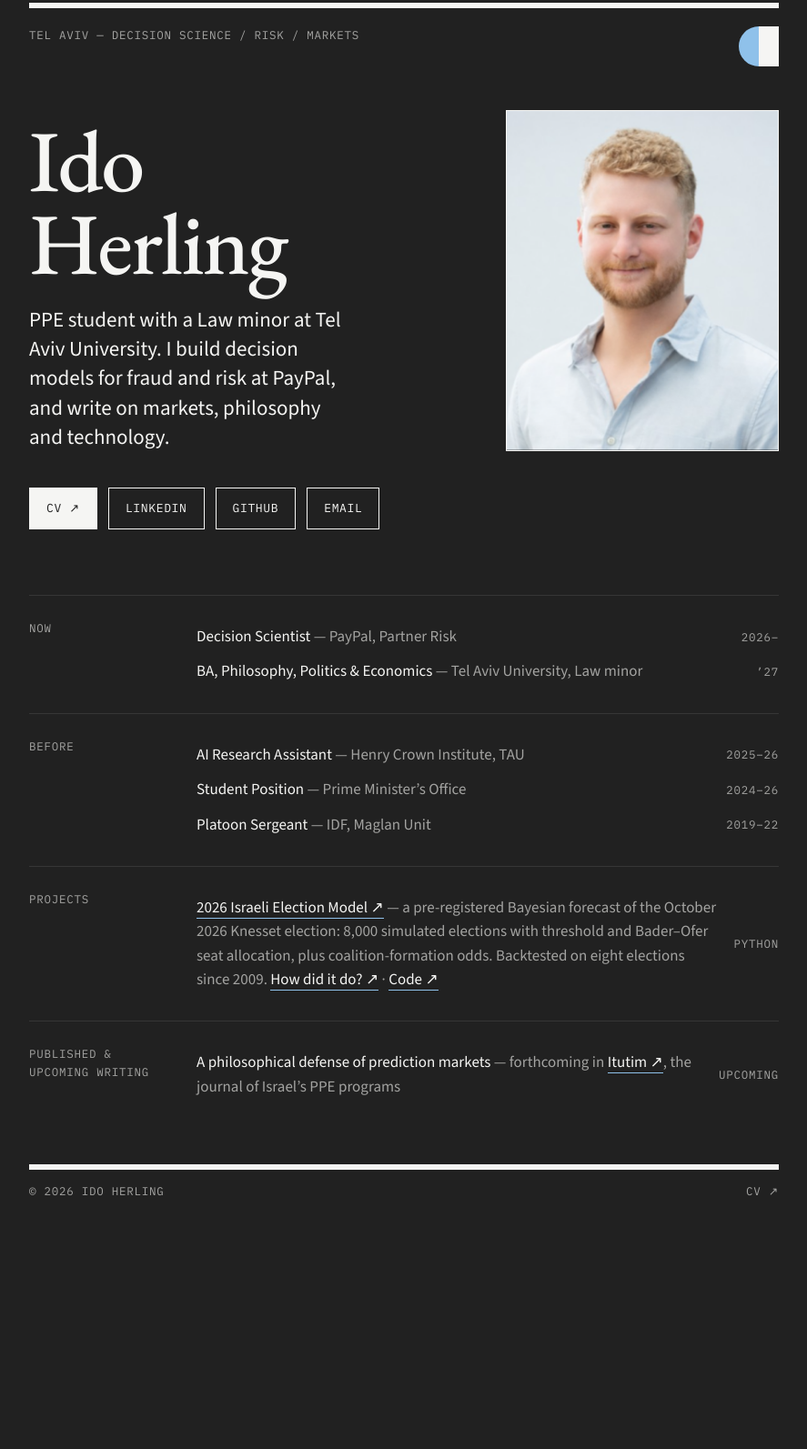
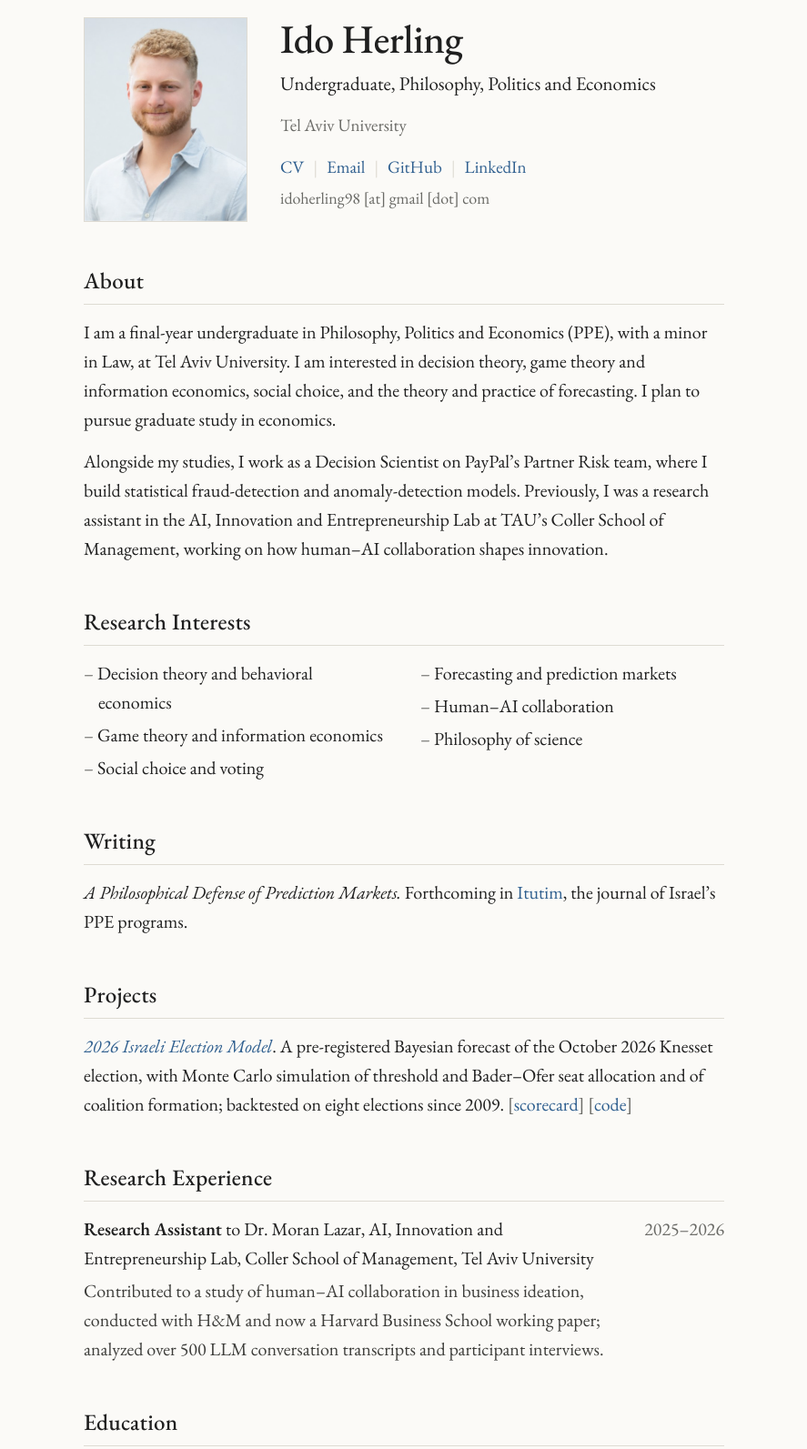
Before and after one commit to idoherling/idoherling.github.io, a plain HTML site: page index.html in a window 1280 px wide. Shown: the part 53-1646 px from the top of the page at 91% size, without its empty margins (196-1083 px from the left). Before the commit the page ends 1444 px from the top, so only its background shows below. Drawn offline with nearby package versions, Linux system fonts and the light colour scheme.

Commit message:
Redesign site as an academic homepage
Co-Authored-By: Claude Opus 5.5 <noreply@anthropic.com>
Claude-Session: https://claude.ai/code/session_01TjkfGN2Qy4Hh1Avoui1eke

```diff
--- a/index.html
+++ b/index.html
@@ -2,136 +2,143 @@
 <html lang="en">
 <head>
 <meta charset="utf-8">
-<meta name="theme-color" content="#212121">
-<meta name="color-scheme" content="dark">
+<meta name="theme-color" content="#fbfaf7">
 <meta name="viewport" content="width=device-width, initial-scale=1">
 <title>Ido Herling</title>
-<meta name="description" content="Ido Herling — PPE & Law at Tel Aviv University. Decision science, risk, markets.">
-<link rel="icon" href="favicon.svg?v=5" type="image/svg+xml">
-<link rel="icon" href="favicon-32.png?v=5" sizes="32x32" type="image/png">
-<link rel="apple-touch-icon" href="apple-touch-icon.png?v=5">
+<meta name="description" content="Ido Herling — undergraduate in Philosophy, Politics and Economics at Tel Aviv University. Decision theory, game theory, social choice and forecasting.">
+<link rel="icon" href="favicon.svg?v=6" type="image/svg+xml">
+<link rel="icon" href="favicon-32.png?v=6" sizes="32x32" type="image/png">
+<link rel="apple-touch-icon" href="apple-touch-icon.png?v=6">
 <link rel="canonical" href="https://idoherling.github.io/">
 <meta property="og:type" content="website">
 <meta property="og:url" content="https://idoherling.github.io/">
 <meta property="og:title" content="Ido Herling">
-<meta property="og:description" content="PPE & Law at Tel Aviv University. Decision scientist at PayPal. Writing on markets, philosophy and technology.">
-<meta property="og:image" content="https://idoherling.github.io/og.jpg?v=5">
+<meta property="og:description" content="Undergraduate in PPE at Tel Aviv University. Decision theory, game theory, social choice and forecasting.">
+<meta property="og:image" content="https://idoherling.github.io/og.jpg?v=6">
 <meta property="og:image:width" content="1200">
 <meta property="og:image:height" content="630">
 <meta name="twitter:card" content="summary_large_image">
 <link rel="preconnect" href="https://fonts.googleapis.com">
 <link rel="preconnect" href="https://fonts.gstatic.com" crossorigin>
-<link href="https://fonts.googleapis.com/css2?family=EB+Garamond:wght@500&family=Source+Sans+3:wght@400;500;600&family=IBM+Plex+Mono:wght@400;500&display=swap" rel="stylesheet">
+<link href="https://fonts.googleapis.com/css2?family=EB+Garamond:ital,wght@0,400;0,500;0,600;1,400&display=swap" rel="stylesheet">
 <style>
   :root{
-    --paper:#212121; --ink:#f5f5f3; --mute:#a3a3a1; --rule:#363636; --accent:#8fc1ea;
-    --display:'EB Garamond',Georgia,serif; --sans:'Source Sans 3',system-ui,sans-serif; --mono:'IBM Plex Mono',ui-monospace,monospace;
+    --paper:#fbfaf7; --ink:#1f1f1f; --mute:#6a6a66; --rule:#dedbd3; --link:#2f5f8f;
+    --serif:'EB Garamond',Georgia,'Times New Roman',serif;
   }
   *{box-sizing:border-box;margin:0;padding:0}
   html{background:var(--paper);color:var(--ink)}
-  body{font-family:var(--sans);font-size:17px;line-height:1.55;-webkit-font-smoothing:antialiased;
-       max-width:880px;margin:0 auto;padding:56px 28px 72px}
-  a{color:inherit;text-decoration:none}
-  .mono{font-family:var(--mono);font-size:12.5px;letter-spacing:.06em;text-transform:uppercase;color:var(--mute)}
+  body{font-family:var(--serif);font-size:20px;line-height:1.6;-webkit-font-smoothing:antialiased;
+       max-width:760px;margin:0 auto;padding:72px 28px 80px}
+  a{color:var(--link);text-decoration:none;border-bottom:1px solid transparent}
+  a:hover{border-bottom-color:var(--link)}
 
-  header{display:grid;grid-template-columns:1fr auto;align-items:start;gap:24px;
-         border-top:6px solid var(--ink);padding-top:20px}
-  .mark{width:44px;height:44px;position:relative}
-  .mark::before{content:"";position:absolute;inset:0;border-radius:50%;background:var(--accent)}
-  .mark::after{content:"";position:absolute;left:50%;top:0;width:50%;height:100%;background:var(--ink)}
+  header{display:grid;grid-template-columns:180px 1fr;gap:36px;align-items:start;margin-bottom:44px}
+  .photo{width:180px;height:225px;object-fit:cover;object-position:center top;border:1px solid var(--rule)}
+  h1{font-weight:500;font-size:44px;line-height:1.1;letter-spacing:-.01em;margin-bottom:8px}
+  .role{font-size:21px;color:var(--ink)}
+  .affil{font-size:19px;color:var(--mute);margin-bottom:16px}
+  .links{font-size:19px}
+  .links a{margin-right:4px}
+  .links .sep{color:var(--rule);margin:0 6px}
+  .email{font-size:18px;color:var(--mute);margin-top:4px}
 
-  h1{font-family:var(--display);font-weight:500;font-size:clamp(48px,9vw,96px);line-height:.95;letter-spacing:-.02em;margin:64px 0 22px}
-  .lede{font-size:clamp(19px,2.4vw,23px);line-height:1.4;max-width:30ch}
+  h2{font-weight:500;font-size:25px;letter-spacing:.01em;margin:44px 0 14px;padding-bottom:6px;border-bottom:1px solid var(--rule)}
+  p + p{margin-top:14px}
+  ul{list-style:none}
+  .list li{margin:0 0 14px}
+  .list li:last-child{margin-bottom:0}
+  .meta{color:var(--mute)}
+  .note{color:var(--mute);font-size:18px}
+  .interests{columns:2;column-gap:36px}
+  .interests li{break-inside:avoid;padding-left:16px;text-indent:-16px;margin-bottom:4px}
+  .interests li::before{content:"–  ";color:var(--mute)}
+  .cv-row{display:grid;grid-template-columns:1fr auto;gap:20px}
+  .cv-row .when{color:var(--mute);white-space:nowrap}
+  .sub{margin-top:4px;color:#3d3d3a}
+  i{font-style:italic}
 
-  .hero{display:grid;grid-template-columns:1fr 300px;gap:40px;align-items:end;margin-top:48px}
-  .hero h1{margin-top:0}
-  .photo{width:300px;aspect-ratio:4/5;height:auto;object-fit:cover;object-position:center top;
-         border:1.5px solid var(--ink)}
-  .actions{display:flex;flex-wrap:wrap;gap:12px;margin:40px 0 72px}
-  .btn{font-family:var(--mono);font-size:13px;letter-spacing:.05em;text-transform:uppercase;
-       border:1.5px solid var(--ink);padding:12px 18px;display:inline-flex;gap:10px;align-items:center;
-       transition:background .15s,color .15s}
-  .btn:hover{background:var(--ink);color:var(--paper)}
-  .btn.primary{background:var(--ink);color:var(--paper)}
-  .btn.primary:hover{background:var(--accent);border-color:var(--accent)}
+  footer{margin-top:56px;padding-top:14px;border-top:1px solid var(--rule);font-size:16px;color:var(--mute);display:flex;justify-content:space-between}
 
-  section{display:grid;grid-template-columns:160px 1fr;gap:24px;border-top:1px solid var(--rule);padding:26px 0}
-  ul{list-style:none}
-  li{display:grid;grid-template-columns:1fr auto;gap:16px;padding:6px 0}
-  li b{font-weight:500}
-  li span{color:var(--mute)}
-  li .mono{align-self:center}
-
-  .link{color:var(--ink);border-bottom:1.5px solid var(--accent)}
-  .link:hover{color:var(--accent)}
-  footer{display:flex;justify-content:space-between;border-top:6px solid var(--ink);margin-top:40px;padding-top:14px}
-
-  @media (max-width:620px){
-    body{padding:32px 20px 56px}
-    section{grid-template-columns:1fr;gap:10px}
-    li{grid-template-columns:1fr}
-    h1{margin-top:44px}
-    .hero{grid-template-columns:1fr;gap:28px;margin-top:32px}
-    .photo{width:100%;order:-1}
+  @media (max-width:640px){
+    body{padding:40px 20px 56px;font-size:19px}
+    header{grid-template-columns:1fr;gap:20px}
+    .photo{width:140px;height:175px}
+    h1{font-size:38px}
+    .interests{columns:1}
+    .cv-row{grid-template-columns:1fr;gap:0}
   }
 </style>
 </head>
 <body>
 
 <header>
-  <div class="mono">Tel Aviv — Decision Science / Risk / Markets</div>
-  <div class="mark" aria-hidden="true"></div>
+  <img class="photo" src="photo.jpg" alt="Ido Herling" width="400" height="500" onerror="this.remove()">
+  <div>
+    <h1>Ido Herling</h1>
+    <p class="role">Undergraduate, Philosophy, Politics and Economics</p>
+    <p class="affil">Tel Aviv University</p>
+    <p class="links">
+      <a href="cv.pdf" target="_blank" rel="noopener">CV</a><span class="sep">|</span>
+      <a href="mailto:idoherling98@gmail.com">Email</a><span class="sep">|</span>
+      <a href="https://github.com/idoherling" target="_blank" rel="noopener">GitHub</a><span class="sep">|</span>
+      <a href="https://www.linkedin.com/in/ido-herling" target="_blank" rel="noopener">LinkedIn</a>
+    </p>
+    <p class="email">idoherling98 [at] gmail [dot] com</p>
+  </div>
 </header>
 
-<div class="hero">
-  <div>
-    <h1>Ido<br>Herling</h1>
-    <p class="lede">PPE student with a Law minor at Tel Aviv University. I build decision models for fraud and risk at PayPal, and write on markets, philosophy and technology.</p>
-  </div>
-  <img class="photo" src="photo.jpg" alt="Ido Herling" width="400" height="500" onerror="this.remove()">
-</div>
+<h2>About</h2>
+<p>I am a final-year undergraduate in Philosophy, Politics and Economics (PPE), with a minor in Law, at Tel Aviv University. I am interested in decision theory, game theory and information economics, social choice, and the theory and practice of forecasting. I plan to pursue graduate study in economics.</p>
+<p>Alongside my studies, I work as a Decision Scientist on PayPal’s Partner Risk team, where I build statistical fraud-detection and anomaly-detection models. Previously, I was a research assistant in the AI, Innovation and Entrepreneurship Lab at TAU’s Coller School of Management, working on how human–AI collaboration shapes innovation.</p>
 
-<nav class="actions">
-  <a class="btn primary" href="cv.pdf" target="_blank" rel="noopener">CV ↗</a>
-  <a class="btn" href="https://www.linkedin.com/in/ido-herling" target="_blank" rel="noopener">LinkedIn</a>
-  <a class="btn" href="https://github.com/idoherling" target="_blank" rel="noopener">GitHub</a>
-  <a class="btn" href="mailto:idoherling98@gmail.com">Email</a>
-</nav>
+<h2>Research Interests</h2>
+<ul class="interests">
+  <li>Decision theory and behavioral economics</li>
+  <li>Game theory and information economics</li>
+  <li>Social choice and voting</li>
+  <li>Forecasting and prediction markets</li>
+  <li>Human–AI collaboration</li>
+  <li>Philosophy of science</li>
+</ul>
 
-<section>
-  <div class="mono">Now</div>
-  <ul>
-    <li><div><b>Decision Scientist</b> <span>— PayPal, Partner Risk</span></div><div class="mono">2026–</div></li>
-    <li><div><b>BA, Philosophy, Politics &amp; Economics</b> <span>— Tel Aviv University, Law minor</span></div><div class="mono">’27</div></li>
-  </ul>
-</section>
+<h2>Writing</h2>
+<ul class="list">
+  <li><i>A Philosophical Defense of Prediction Markets.</i> Forthcoming in <a href="https://www.itutim.com/" target="_blank" rel="noopener">Itutim</a>, the journal of Israel’s PPE programs.</li>
+</ul>
 
-<section>
-  <div class="mono">Before</div>
-  <ul>
-    <li><div><b>AI Research Assistant</b> <span>— Henry Crown Institute, TAU</span></div><div class="mono">2025–26</div></li>
-    <li><div><b>Student Position</b> <span>— Prime Minister’s Office</span></div><div class="mono">2024–26</div></li>
-    <li><div><b>Platoon Sergeant</b> <span>— IDF, Maglan Unit</span></div><div class="mono">2019–22</div></li>
-  </ul>
-</section>
+<h2>Projects</h2>
+<ul class="list">
+  <li><a href="https://idoherling.github.io/2026_Election_Model/" target="_blank" rel="noopener"><i>2026 Israeli Election Model</i></a>. A pre-registered Bayesian forecast of the October 2026 Knesset election, with Monte Carlo simulation of threshold and Bader–Ofer seat allocation and of coalition formation; backtested on eight elections since 2009.
+  <span class="meta">[<a href="https://idoherling.github.io/2026_Election_Model/scorecard.html" target="_blank" rel="noopener">scorecard</a>] [<a href="https://github.com/idoherling/2026_Election_Model" target="_blank" rel="noopener">code</a>]</span></li>
+</ul>
 
-<section>
-  <div class="mono">Projects</div>
-  <ul>
-    <li><div><a class="link" href="https://idoherling.github.io/2026_Election_Model/" target="_blank" rel="noopener"><b>2026 Israeli Election Model</b> ↗</a> <span>— a pre-registered Bayesian forecast of the October 2026 Knesset election: 8,000 simulated elections with threshold and Bader–Ofer seat allocation, plus coalition-formation odds. Backtested on eight elections since 2009. <a class="link" href="https://idoherling.github.io/2026_Election_Model/scorecard.html" target="_blank" rel="noopener">How did it do? ↗</a> · <a class="link" href="https://github.com/idoherling/2026_Election_Model" target="_blank" rel="noopener">Code ↗</a></span></div><div class="mono">Python</div></li>
-  </ul>
-</section>
+<h2>Research Experience</h2>
+<ul class="list">
+  <li class="cv-row"><div><b>Research Assistant</b> to Dr. Moran Lazar, AI, Innovation and Entrepreneurship Lab, Coller School of Management, Tel Aviv University
+    <div class="sub">Contributed to a study of human–AI collaboration in business ideation, conducted with H&amp;M and now a Harvard Business School working paper; analyzed over 500 LLM conversation transcripts and participant interviews.</div></div>
+    <div class="when">2025–2026</div></li>
+</ul>
 
-<section>
-  <div class="mono">Published &amp; Upcoming Writing</div>
-  <ul>
-    <li><div><b>A philosophical defense of prediction markets</b> <span>— forthcoming in <a class="link" href="https://www.itutim.com/" target="_blank" rel="noopener">Itutim ↗</a>, the journal of Israel’s PPE programs</span></div><div class="mono">Upcoming</div></li>
-  </ul>
-</section>
+<h2>Education</h2>
+<ul class="list">
+  <li class="cv-row"><div><b>B.A., Philosophy, Politics and Economics</b>, minor in Law, Tel Aviv University
+    <div class="sub">Rector’s and Dean’s Lists, 2024/25.</div>
+    <div class="sub">Seminars: Distributive Justice (Uzi Segal); Game Theory and Information Economics (Ran Eilat).</div>
+    <div class="sub">Selected coursework: Decision Theory, Game Theory, Information Economics, Social Choice Theory, Behavioral Economics, Econometrics, Philosophy of Science, Logic.</div></div>
+    <div class="when">expected 2027</div></li>
+</ul>
+
+<h2>Other Experience</h2>
+<ul class="list">
+  <li class="cv-row"><div><b>Decision Scientist</b>, Partner Risk, PayPal</div><div class="when">2026–present</div></li>
+  <li class="cv-row"><div><b>Student Position</b>, Prime Minister’s Office</div><div class="when">2024–2026</div></li>
+  <li class="cv-row"><div><b>Platoon Sergeant</b>, Maglan Unit, Israel Defense Forces</div><div class="when">2019–2022</div></li>
+</ul>
 
 <footer>
-  <span class="mono">© 2026 Ido Herling</span>
-  <a class="mono" href="cv.pdf" target="_blank" rel="noopener">CV ↗</a>
+  <span>Last updated November 2026</span>
+  <a href="cv.pdf" target="_blank" rel="noopener">Full CV (PDF)</a>
 </footer>
 
 </body>
```
Also changed, not shown: 404.html (+11 -69 lines), apple-touch-icon.png, favicon-32.png, favicon.ico, favicon.svg, og.jpg.
